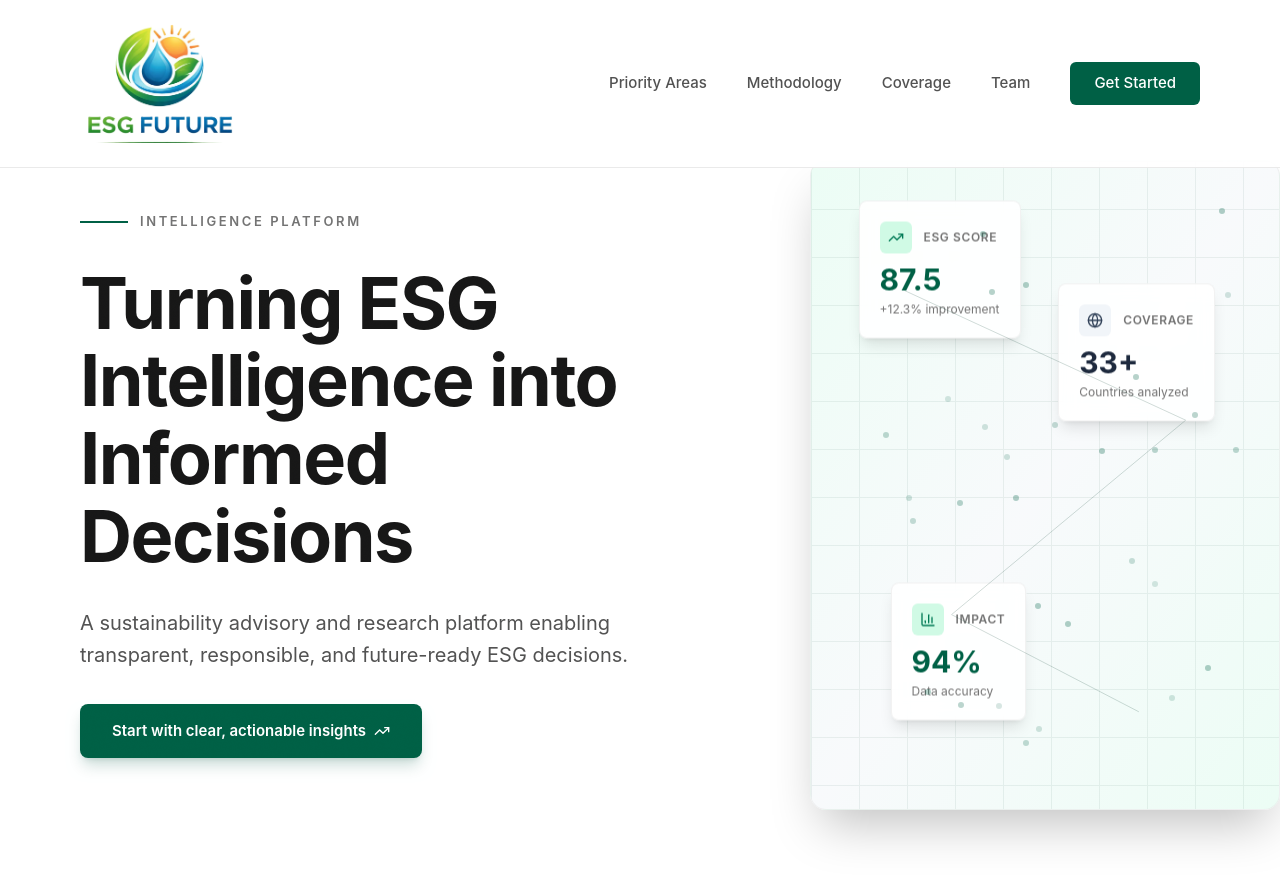
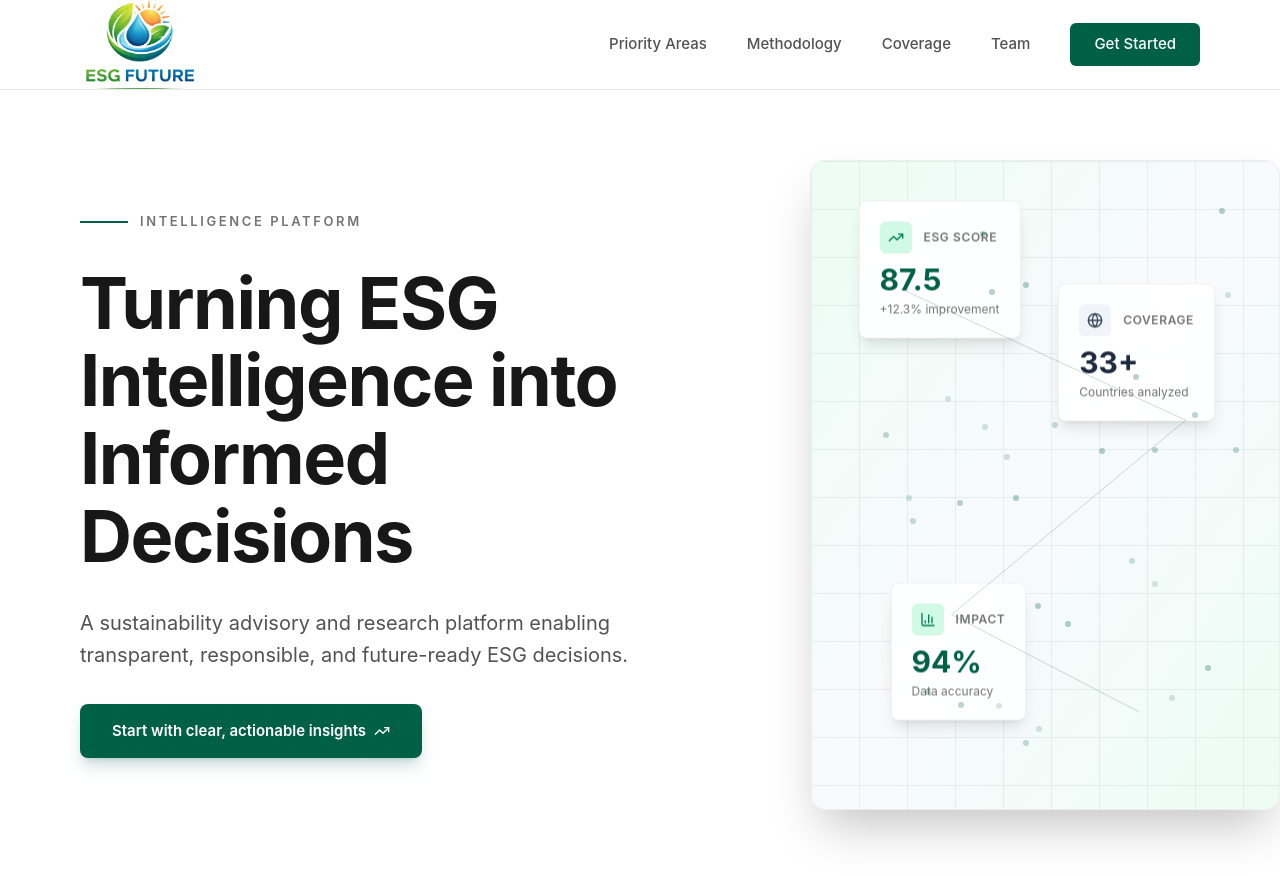
Before and after one commit to adityapandey141/esgfutures, a Next.js app: page / in a window 1280 px wide. Shown: the top 876 px of the page. Built offline with nearby package versions, Linux system fonts and the light colour scheme.

Commit message:
added logo2

```diff
--- a/app/page.js
+++ b/app/page.js
@@ -246,14 +246,14 @@ const ESGPlatform = () => {
 
       {/* Header */}
       <header className="fixed top-0 w-full bg-white/90 backdrop-blur-xl border-b border-neutral-200/80 z-50 transition-all">
-        <div className="max-w-[1440px] mx-auto px-8 lg:px-20 py-6">
+        <div className="max-w-[1440px] mx-auto px-8 lg:px-20 ">
           <div className="flex justify-between items-center">
             <div className="flex items-center gap-2">
               {/* <div className="w-9 h-9 bg-gradient-to-br from-emerald-800 to-emerald-700 rounded-md flex items-center justify-center">
                 <Globe className="w-5 h-5 text-white" />
               </div> */}
               <span className="text-xl font-bold text-neutral-900 tracking-tight">
-                <Image src={logo} alt="ESGfutures" width={160} height={60} />
+                <Image src={logo} alt="ESGfutures" width={120} height={60} />
               </span>
             </div>
             <nav className="hidden md:flex items-center gap-10 text-[15px] font-medium">
```
